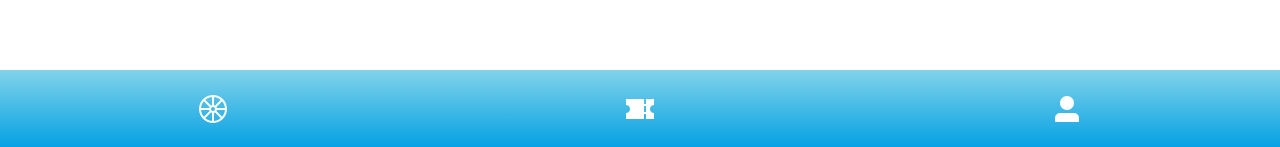
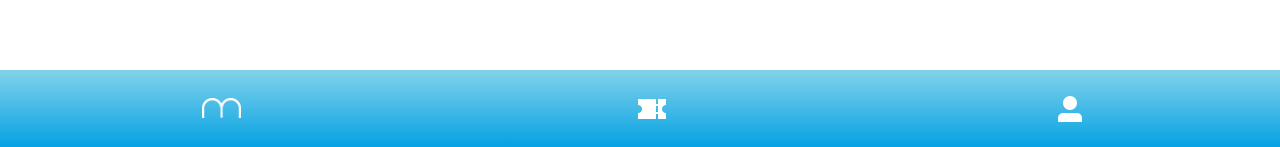
Before and after one commit to Bmargon/EVMO-Front, a Vue app: page / in a window 1280 px wide. Shown: the part 650-797 px from the top of the page. Built offline with nearby package versions, Linux system fonts and the light colour scheme; what vue-sweetalert2 would draw is missing.

Commit message:
maquetacion ok

```diff
--- a/src/components/shared/NavBar.vue
+++ b/src/components/shared/NavBar.vue
@@ -2,7 +2,7 @@
   section.navbar
     .navbar__item
       router-link(:to="'/'")
-        i.el-icon-orange
+        img.navbar__item-img(src="@/assets/img/m.png", alt="alt")
     .navbar__item
       router-link(:to="'/'")
         i.el-icon-s-ticket
@@ -19,17 +19,24 @@ export default {
 
 <style lang="scss">
 .navbar{
-  width: 100%;
-  height: 80px;
-  @include gradienBlueBackground;
   display: flex;
   justify-content: space-around;
   align-items: center;
+  min-width: 100%;
+  height: 80px;
+  @include gradienBlueBackground;
+  &__item {
+    &-img {
+      height: 20px;
+      margin: 0;
+      padding: 0;
+    }
+  }
 }
 .el-icon-s-ticket,
-.el-icon-user-solid,
-.el-icon-orange {
+.el-icon-user-solid {
   color: white;
+  margin-left: -2px;
   transform: scale(2);
 }
 </style>
```
Also changed, not shown: src/assets/img/m.png (added).
